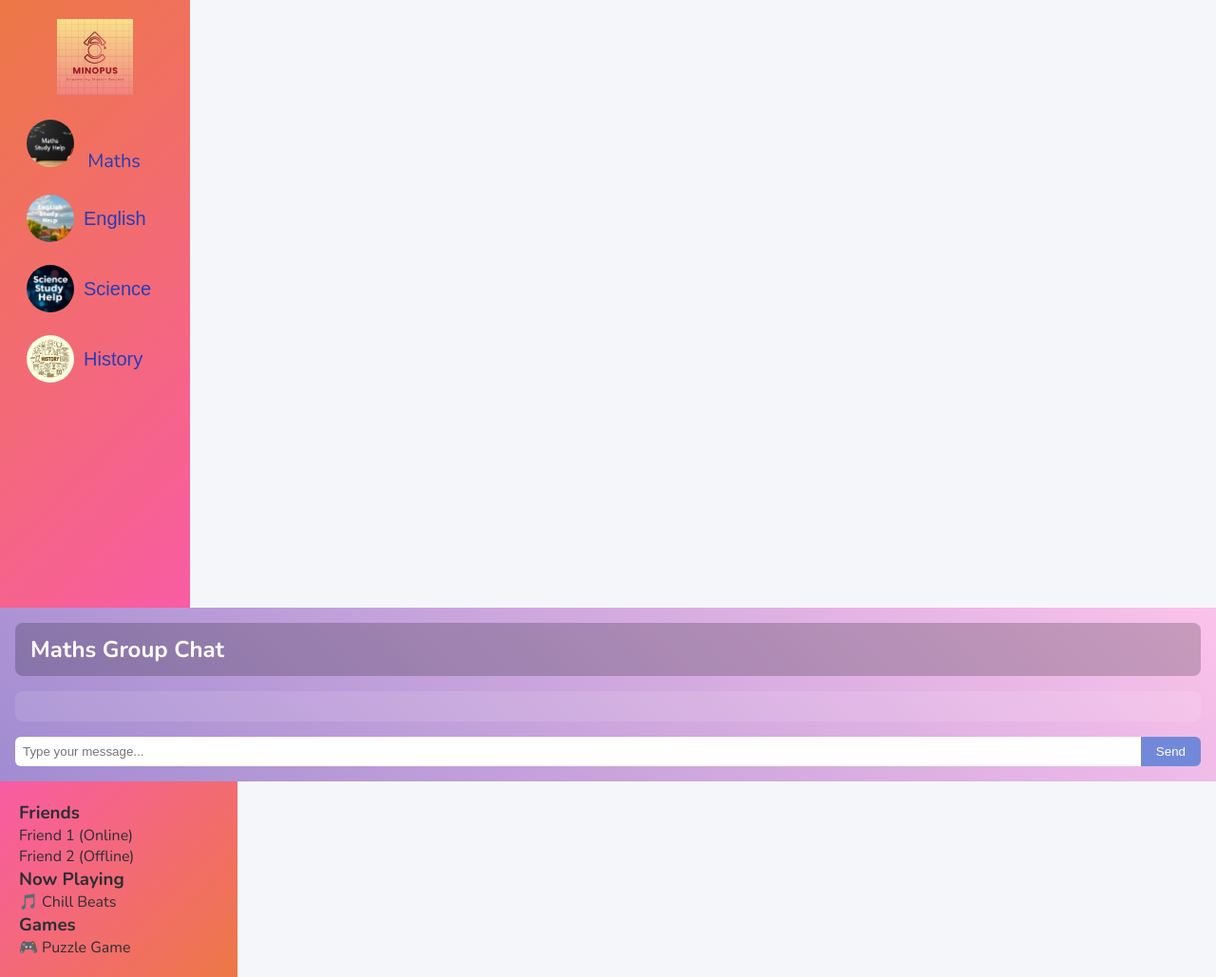
After one commit to Rishit150/Computing-Web-App, a Flask app: page /maths in a window 1280 px wide. The commit adds this page. Shown: the whole page at 95% size. Run offline with Flask 3, Linux system fonts and the light colour scheme.

Commit message:
Add maths group chat

```diff
--- a/Flask/main.py
+++ b/Flask/main.py
@@ -44,5 +44,10 @@ def settings():
     return render_template("settings/settings.html")
 
 
+@app.route("/maths")
+def maths_chat():
+    return render_template("groups/maths_chat.html")
+
+
 if __name__ == '__main__':
     app.run(debug=True, host='0.0.0.0', port=5100)
--- a/Flask/static/css/style.css
+++ b/Flask/static/css/style.css
@@ -531,3 +531,63 @@ body {
 .homepage-card ul li a:hover {
 	text-decoration: underline;
 }
+
+
+/* Chat Page Styles */
+.chat-main {
+	flex: 1;
+	display: flex;
+	flex-direction: column;
+	background: linear-gradient(45deg, #a18cd1, #fbc2eb);
+	padding: 1rem;
+}
+
+.chat-header {
+	background: rgba(0, 0, 0, 0.2);
+	padding: 0.75rem 1rem;
+	border-radius: 8px;
+	margin-bottom: 1rem;
+	color: white;
+}
+
+.chat-box {
+	flex: 1;
+	background: rgba(255, 255, 255, 0.1);
+	border-radius: 8px;
+	padding: 1rem;
+	overflow-y: auto;
+	margin-bottom: 1rem;
+	color: white;
+}
+
+.chat-message {
+	background: rgba(255, 255, 255, 0.15);
+	padding: 0.5rem 0.75rem;
+	border-radius: 6px;
+	margin-bottom: 0.5rem;
+}
+
+.chat-input {
+	display: flex;
+}
+
+.chat-input input {
+	flex: 1;
+	padding: 0.5rem;
+	border: none;
+	border-radius: 6px 0 0 6px;
+	outline: none;
+}
+
+.chat-input button {
+	padding: 0.5rem 1rem;
+	border: none;
+	border-radius: 0 6px 6px 0;
+	background: #7289da;
+	color: white;
+	cursor: pointer;
+}
+
+.chat-input button:hover {
+	background: #5b6eae;
+}
--- /dev/null
+++ b/Flask/templates/groups/maths_chat.html
@@ -0,0 +1,51 @@
+<!DOCTYPE html>
+<html lang="en">
+<head>
+	<meta charset="UTF-8">
+	<title>Maths Group Chat</title>
+	<link rel="stylesheet" href="{{ url_for('static', filename='css/style.css') }}">
+</head>
+<body>
+	<div class="page-layout">
+
+		<!-- Left menubar -->
+		{% include 'partials/menubar.html' %}
+
+		<!-- Main Chat Area -->
+		<main class="chat-main">
+			<div class="chat-header">
+				<h2>Maths Group Chat</h2>
+			</div>
+
+			<div class="chat-box" id="chat-box">
+				<!-- Messages will appear here -->
+			</div>
+
+			<form class="chat-input" onsubmit="sendMessage(event)">
+				<input type="text" id="message" placeholder="Type your message..." required>
+				<button type="submit">Send</button>
+			</form>
+		</main>
+
+		<!-- Right sidebar -->
+		{% include 'partials/rightsidebar.html' %}
+	</div>
+
+	<script>
+		function sendMessage(event) {
+			event.preventDefault();
+			const input = document.getElementById("message");
+			const chatBox = document.getElementById("chat-box");
+
+			// Create message div
+			const msg = document.createElement("div");
+			msg.classList.add("chat-message");
+			msg.textContent = input.value;
+
+			chatBox.appendChild(msg);
+			chatBox.scrollTop = chatBox.scrollHeight; // Auto-scroll
+			input.value = "";
+		}
+	</script>
+</body>
+</html>
--- a/Flask/templates/partials/menubar.html
+++ b/Flask/templates/partials/menubar.html
@@ -4,10 +4,10 @@
     </div>
     <ul class="group-list">
         <li>
-            <button class="group-btn">
+            <a href="{{ url_for('maths_chat') }}">
                 <img src="{{ url_for('static', filename='icons/maths-icon.png') }}" alt="Maths Logo" class="group-icon-img">
                 <span class="group-label">Maths</span>
-            </button>
+            </a>
         </li>
         <li>
             <button class="group-btn">
--- a/Flask/templates/partials/topbar.html
+++ b/Flask/templates/partials/topbar.html
@@ -2,7 +2,6 @@
     <ul class="topbar-tabs">
 	    <li><a href="{{ url_for('homepage') }}">Home</a></li>
 	    <li><a href="{{ url_for('friends') }}">Friends</a></li>
-	    <li><a href="#">Groups</a></li>
 	    <li><a href="{{ url_for('settings') }}">Settings</a></li>
     </ul>
 </nav>
```
